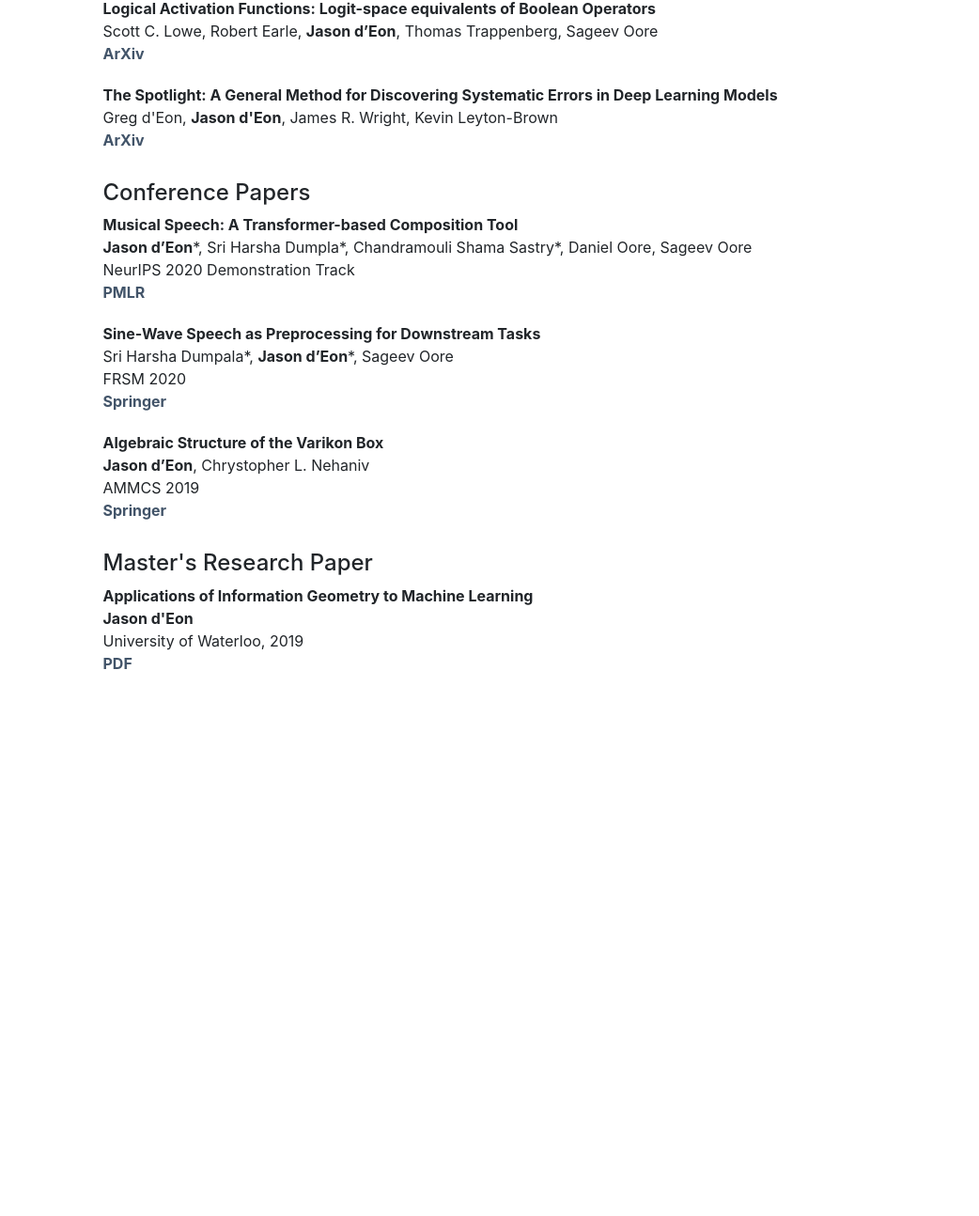
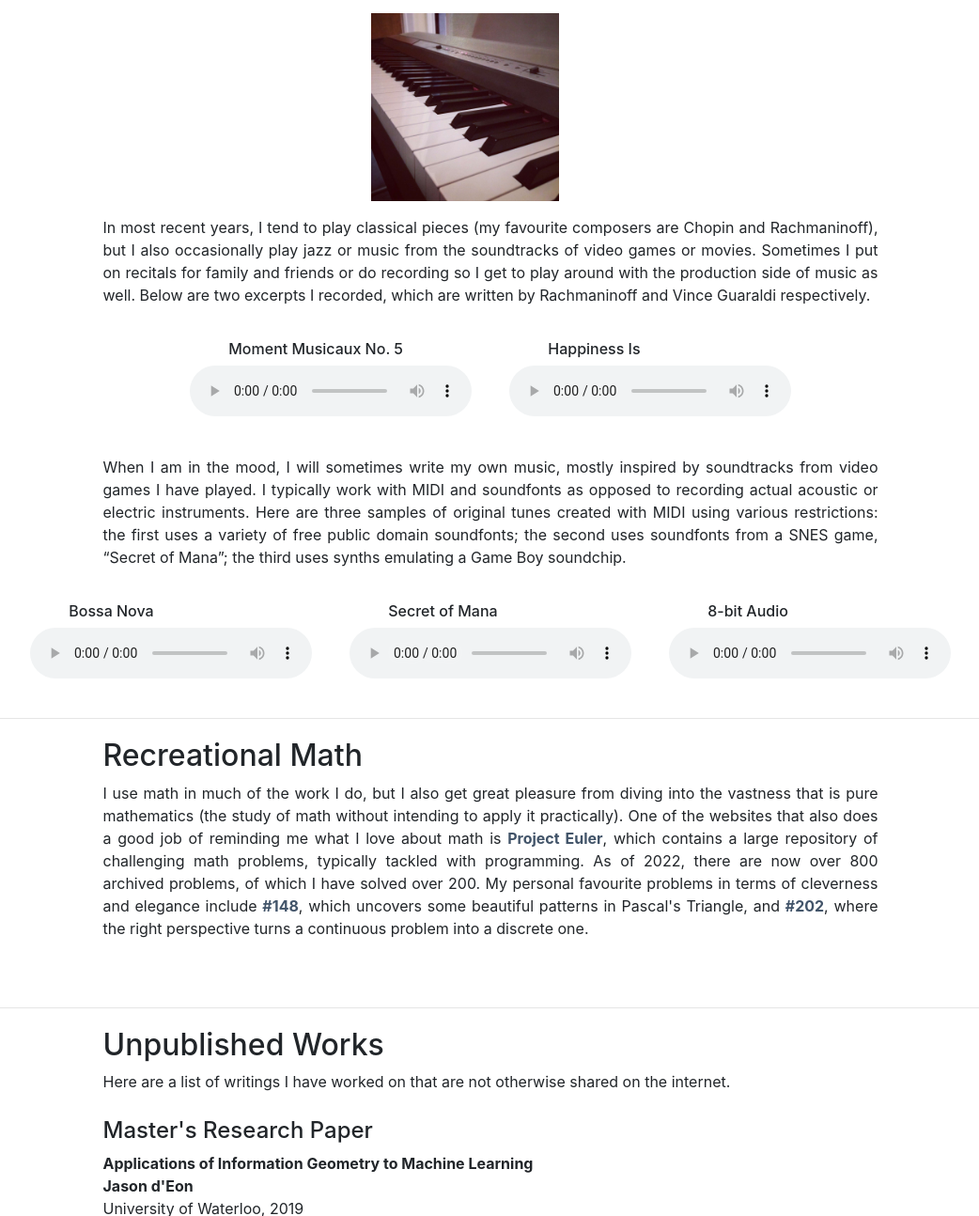
Before and after one commit to jasondeon/jasondeon.github.io, a plain HTML site: page index.html in a window 1280 px wide. Shown: the part 520-1814 px from the top of the page at 94% size, without its empty margins (118-1160 px from the left). Before the commit the page ends 1258 px from the top, so only its background shows below. Drawn offline with nearby package versions, Linux system fonts and the light colour scheme.

Commit message:
Update Sept

```diff
--- a/index.html
+++ b/index.html
@@ -30,9 +30,10 @@
                         <div class="row justify-content-md-center">
                             <div class="col header-links">
                                 <h5>
-                                    <a href="./files/Curriculum_Vitae.pdf">CV</a> &nbsp &middot &nbsp
-                                    <a href="https://github.com/jasondeon">GitHub</a> &nbsp &middot &nbsp
-                                    <a href="https://twitter.com/jasondeon_">Twitter</a>
+                                    <a href="./files/Curriculum_Vitae.pdf"><u>CV</u></a> &nbsp &middot &nbsp
+                                    <a href="https://www.linkedin.com/in/jason-deon/"><u>LinkedIn</u></a> &nbsp &middot &nbsp
+                                    <a href="https://scholar.google.ca/citations?user=8RHMO7MAAAAJ&hl=en"><u>Google Scholar</u></a> &nbsp &middot &nbsp
+                                    <a href="https://www.youtube.com/channel/UC5ncSqVBpCWa-xV8jKbt7ww"><u>YouTube</u></a>
                                 </h5>
 
                             </div>
@@ -62,6 +63,7 @@
                 Under construction.
             </div>
         </div>
+
         <div>
             <hr>
         </div>
@@ -69,49 +71,139 @@
 
     <div class="container body-text">
         <div class="row justify-content-md-center"><div class="col col-md-9">
-            <h2>Publications</h2>
+            <h2>Piano and Music Production</h2>
         </div></div>
 
-        <div class="row justify-content-md-center reference-header"><div class="col col-md-9">
-            <h4>Preprints</h4>
+        <div class="row justify-content-md-center paragraph">
+            <div class="col col-md-9">
+                I have studied music as a hobby for many years, starting way back in piano lessons in third grade.
+                I have a great love for the piano, specifically this one:
+            </div>
+        </div>
+
+        <div class="row justify-content-md-center paragraph">
+            <div class="col-md-3">
+                <img class="pix" src="./files/piano.jpg" />
+            </div>
+        </div>
+
+        <div class="row justify-content-md-center paragraph">
+            <div class="col col-md-9">
+                In most recent years, I tend to play classical pieces (my favourite composers are Chopin and Rachmaninoff),
+                but I also occasionally play jazz or music from the soundtracks of video games or movies.
+                Sometimes I put on recitals for family and friends or do recording so I get to play around with the production side of music as well.
+                Below are two excerpts I recorded, which are written by Rachmaninoff and Vince Guaraldi respectively.
+            </div>
+        </div>
+
+        <div class="row justify-content-md-center paragraph">
+            <div class="audio" style="display: inline-block">
+                <div class="row justify-content-md-center reference-header"><div class="col col-md-9">
+                    <h6>Moment Musicaux No. 5</h6>
+                </div></div>
+                <audio controls>
+                    <source src="files/rach.wav" type="audio/x-wav">
+                    Your browser does not support the audio element.
+                </audio>
+            </div>
+
+            <div class="audio" style="display: inline-block">
+                <div class="row justify-content-md-center reference-header"><div class="col col-md-9">
+                    <h6>Happiness Is</h6>
+                </div></div>
+                <audio controls>
+                    <source src="files/Happiness Is.mp3" type="audio/mpeg">
+                    Your browser does not support the audio element.
+                </audio>
+            </div>
+        </div>
+
+        <div class="row justify-content-md-center paragraph">
+            <div class="col col-md-9">
+                When I am in the mood, I will sometimes write my own music, mostly inspired by soundtracks from video games I have played.
+                I typically work with MIDI and soundfonts as opposed to recording actual acoustic or electric instruments.
+                Here are three samples of original tunes created with MIDI using various restrictions:
+                the first uses a variety of free public domain soundfonts;
+                the second uses soundfonts from a SNES game, <q>Secret of Mana</q>;
+                the third uses synths emulating a Game Boy soundchip.
+            </div>
+        </div>
+
+        <div class="row justify-content-md-center paragraph">
+            <div class="audio" style="display: inline-block">
+                <div class="row justify-content-md-center reference-header"><div class="col col-md-9">
+                    <h6>Bossa Nova</h6>
+                </div></div>
+                <audio controls>
+                    <source src="files/Chill.mp3" type="audio/mpeg">
+                    Your browser does not support the audio element.
+                </audio>
+            </div>
+
+            <div class="audio" style="display: inline-block">
+                <div class="row justify-content-md-center reference-header"><div class="col col-md-9">
+                    <h6>Secret of Mana</h6>
+                </div></div>
+                <audio controls>
+                    <source src="files/SOM on the raft.wav" type="audio/x-wav">
+                    Your browser does not support the audio element.
+                </audio>
+            </div>
+
+            <div class="audio" style="display: inline-block">
+                <div class="row justify-content-md-center reference-header"><div class="col col-md-9">
+                    <h6>8-bit Audio</h6>
+                </div></div>
+                <audio controls>
+                    <source src="files/overworld8bit.mp3" type="audio/mpeg">
+                    Your browser does not support the audio element.
+                </audio>
+            </div>
+        </div>
+
+        <div>
+            <hr>
+        </div>
+    </div>
+
+    <div class="container body-text">
+        <div class="row justify-content-md-center"><div class="col col-md-9">
+            <h2>Recreational Math</h2>
         </div></div>
 
-        <div class="row justify-content-md-center reference"><div class="col col-md-9">
-            <b>Logical Activation Functions: Logit-space equivalents of Boolean Operators</b> <br/>
-            Scott C. Lowe, Robert Earle, <b>Jason d’Eon</b>, Thomas Trappenberg, Sageev Oore <br/>
-            <a href="https://arxiv.org/abs/2110.11940">ArXiv</a>
+        <div class="row justify-content-md-center paragraph">
+            <div class="col col-md-9">
+                I use math in much of the work I do, but I also get great pleasure from diving into the vastness that is pure mathematics
+                (the study of math without intending to apply it practically).
+                One of the websites that also does a good job of reminding me what I love about math is <a href="https://projecteuler.net/">Project Euler</a>,
+                which contains a large repository of challenging math problems, typically tackled with programming.
+                As of 2022, there are now over 800 archived problems, of which I have solved over 200.
+                My personal favourite problems in terms of cleverness and elegance include <a href="https://projecteuler.net/problem=148">#148</a>, which uncovers some beautiful patterns in Pascal's Triangle,
+                and <a href="https://projecteuler.net/problem=202">#202</a>, where the right perspective turns a continuous problem into a discrete one.
+            </div>
+        </div>
+
+        <div class="row justify-content-md-center paragraph">
+            <div class="audio" style="display: inline-block">
+
+            </div>
+        </div>
+
+        <div>
+            <hr>
+        </div>
+    </div>
+
+    <div class="container body-text">
+        <div class="row justify-content-md-center"><div class="col col-md-9">
+            <h2>Unpublished Works</h2>
         </div></div>
 
-        <div class="row justify-content-md-center reference"><div class="col col-md-9">
-            <b>The Spotlight: A General Method for Discovering Systematic Errors in Deep Learning Models</b> <br/>
-            Greg d'Eon, <b>Jason d'Eon</b>, James R. Wright, Kevin Leyton-Brown <br/>
-            <a href="https://arxiv.org/abs/2107.00758">ArXiv</a>
-        </div></div>
-
-        <div class="row justify-content-md-center reference-header"><div class="col col-md-9">
-            <h4>Conference Papers</h4>
-        </div></div>
-
-        <div class="row justify-content-md-center reference"><div class="col col-md-9">
-            <b>Musical Speech: A Transformer-based Composition Tool</b> <br/>
-            <b>Jason d’Eon</b>*, Sri Harsha Dumpla*, Chandramouli Shama Sastry*, Daniel Oore, Sageev Oore <br/>
-            NeurIPS 2020 Demonstration Track <br/>
-            <a href="https://proceedings.mlr.press/v133/d-eon21a.html">PMLR</a>
-        </div></div>
-
-        <div class="row justify-content-md-center reference"><div class="col col-md-9">
-            <b>Sine-Wave Speech as Preprocessing for Downstream Tasks</b> <br/>
-            Sri Harsha Dumpala*, <b>Jason d’Eon</b>*, Sageev Oore <br/>
-            FRSM 2020 <br/>
-            <a href="https://link.springer.com/chapter/10.1007/978-981-33-6881-1_5">Springer</a>
-        </div></div>
-
-        <div class="row justify-content-md-center reference"><div class="col col-md-9">
-            <b>Algebraic Structure of the Varikon Box</b> <br/>
-            <b>Jason d’Eon</b>, Chrystopher L. Nehaniv <br/>
-            AMMCS 2019 <br/>
-            <a href="https://link.springer.com/chapter/10.1007/978-3-030-63591-6_3">Springer</a>
-        </div></div>
+        <div class="row justify-content-md-center paragraph">
+            <div class="col col-md-9">
+                Here are a list of writings I have worked on that are not otherwise shared on the internet.
+            </div>
+        </div>
 
         <div class="row justify-content-md-center reference-header"><div class="col col-md-9">
             <h4>Master's Research Paper</h4>
@@ -121,7 +213,7 @@
             <b>Applications of Information Geometry to Machine Learning</b> <br/>
             <b>Jason d'Eon</b> <br/>
             University of Waterloo, 2019 <br/>
-            <a href="/files/masters_project.pdf">PDF</a>
+            <a href="./files/masters_project.pdf">PDF</a>
         </div></div>
     </div>
 </body>
--- a/main.css
+++ b/main.css
@@ -34,6 +34,14 @@
     border-radius: 25px;
 }
 
+.pix {
+    width: 200px;
+}
+
+.audio{
+    padding: 20px;
+}
+
 .body-text {
     margin-top: 20px;
     margin-bottom: 20px;
```
Also changed, not shown: files/piano.jpg (added), 6 other files.
